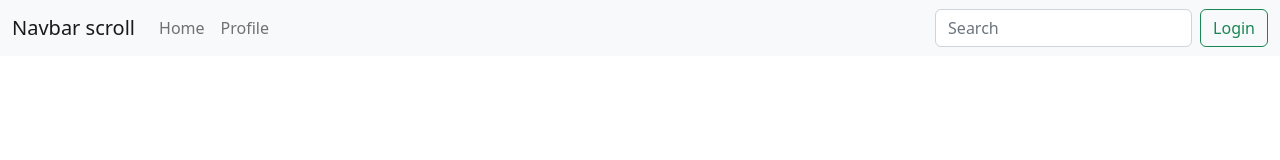
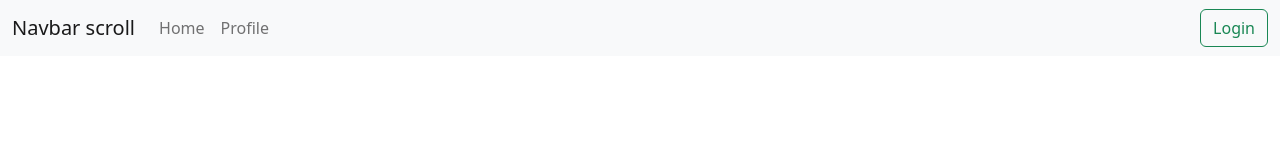
Before and after one commit to adarsht0001/React_webapp, a React (Create React App) app in the folder front-end/: page / in a window 1280 px wide. Shown: the top 160 px of the page. Built offline with nearby package versions, Linux system fonts and the light colour scheme; the HTML template or start-up script is replaced by a standard one.

Commit message:
removed search from navbar

```diff
--- a/front-end/src/components/navbar/navbar.js
+++ b/front-end/src/components/navbar/navbar.js
@@ -21,12 +21,6 @@ function Head() {
             <Nav.Link href="/user">Profile</Nav.Link>
           </Nav>
           <Form className="d-flex">
-            <Form.Control
-              type="search"
-              placeholder="Search"
-              className="me-2"
-              aria-label="Search"
-            />
             <Button onClick={()=>{
               navigate('/login')
             }} variant="outline-success">Login</Button>
```
